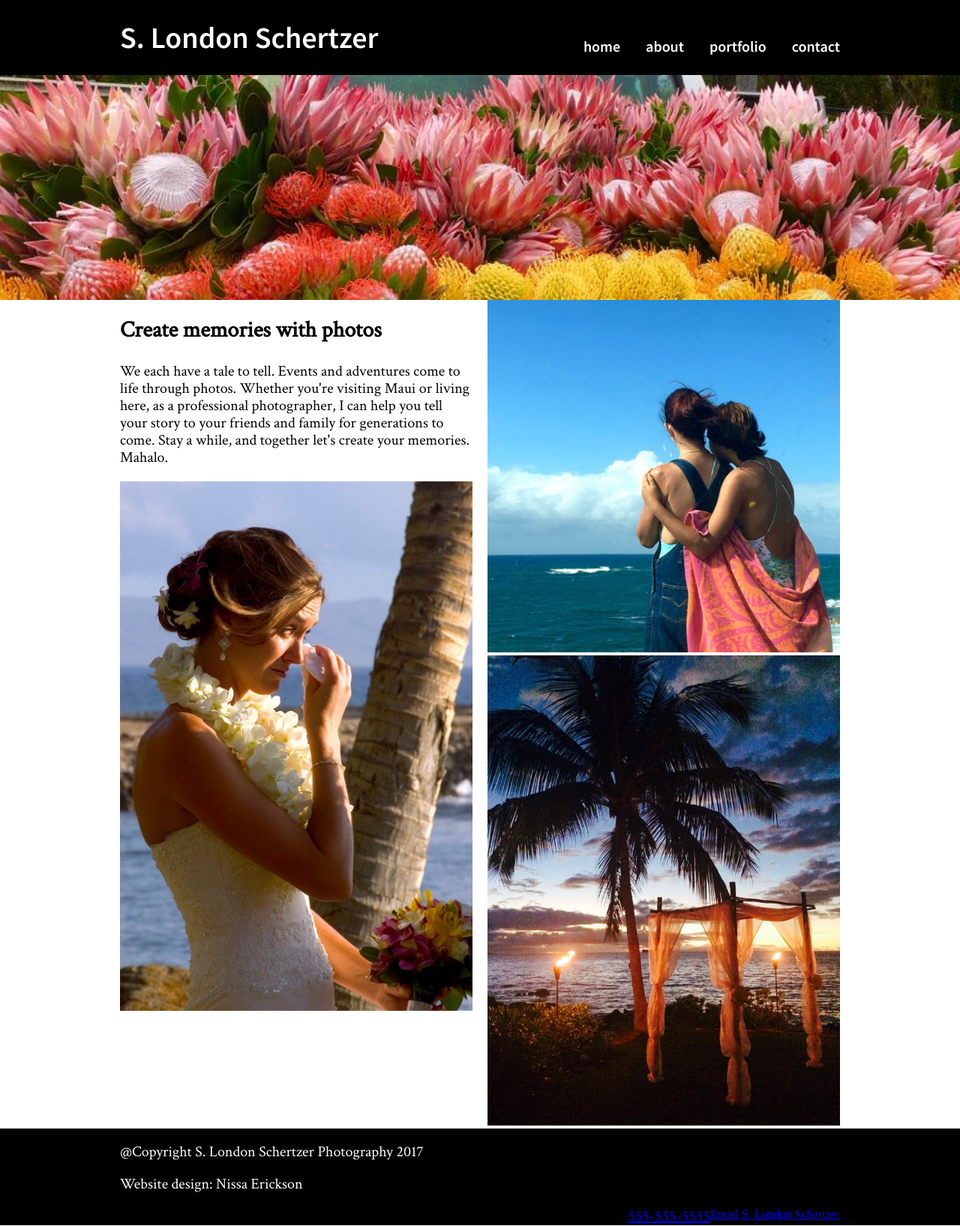
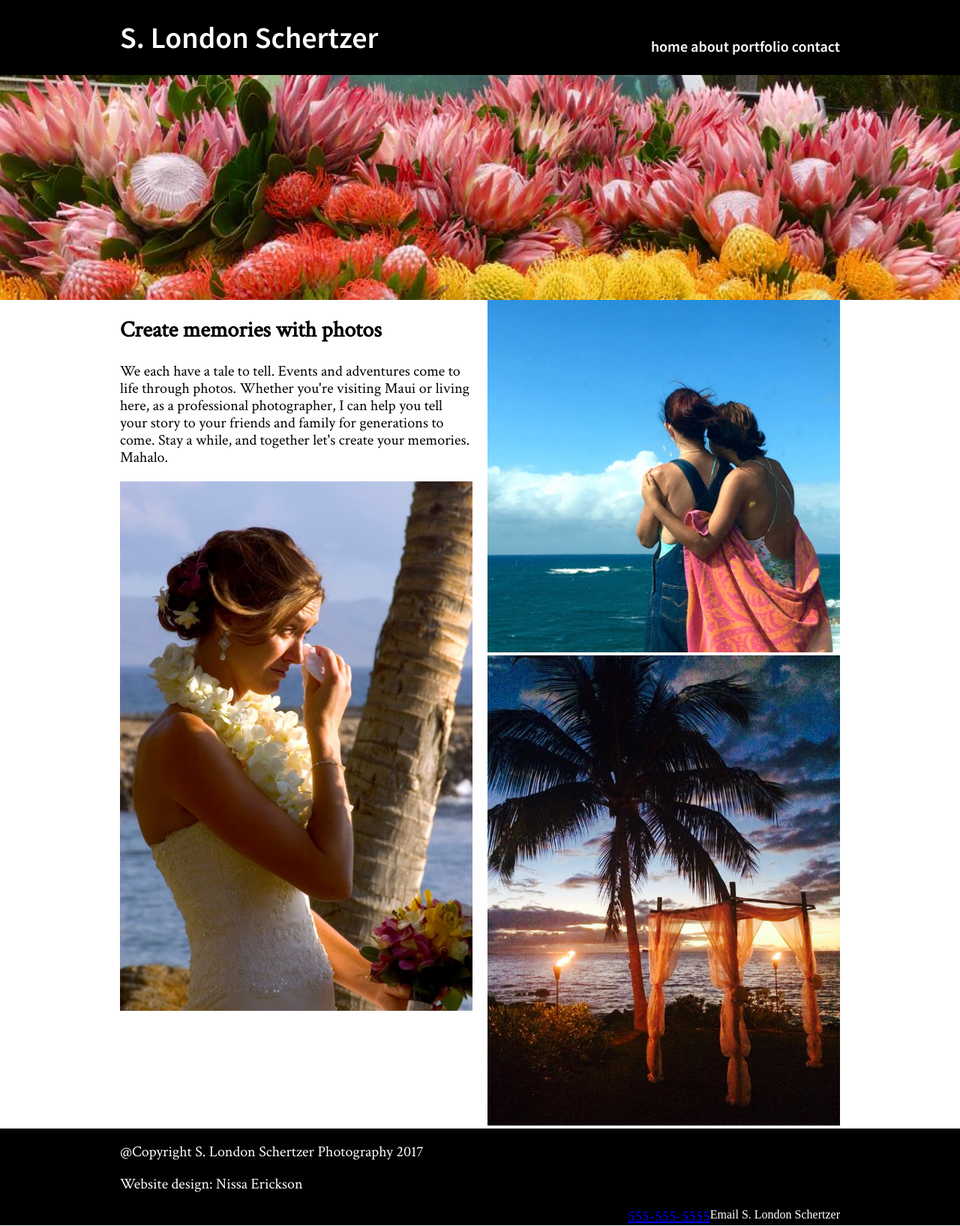
Before and after one commit to nissaerickson/London2, a plain HTML site: page index.html in a window 1280 px wide. Shown: the whole page at 75% size. Drawn offline with nearby package versions, Linux system fonts and the light colour scheme.

Commit message:
minor changes

```diff
--- a/style.css
+++ b/style.css
@@ -15,7 +15,7 @@
         text-align: center;
         float: left;
         color: #fff;
-        margin: 30px, 0 px, 10px, 0px;
+        margin: 30px, 0 px, 10px, 10px;
     }
 
     h2 {
@@ -41,7 +41,8 @@ font-family: 'Crimson Text', serif;
     /* Email link style */
 
     a[href^="mailto:"] {
-        color: ;
+        color: #fff;
+        text-decoration: none;
     }
     /* page dividers */
 
@@ -136,7 +137,7 @@ header nav a {
     font-family: 'Source Sans Pro', sans-serif;
     font-size: 20px;
     color: #fff;
-    margin-left: 30px;
+    margin-left; 30px;
     text-decoration: none;
 }
 header nav a:link {
```
